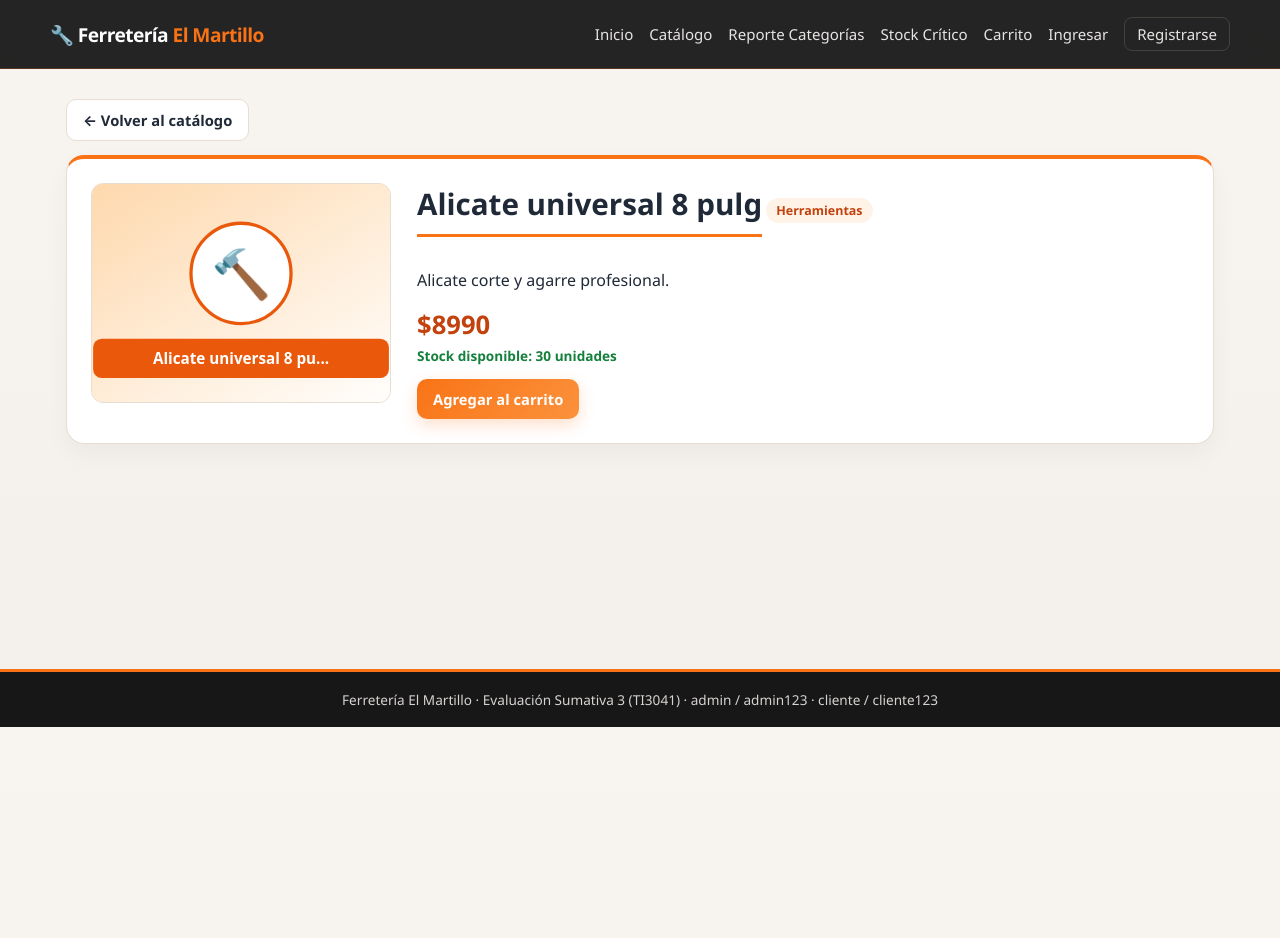
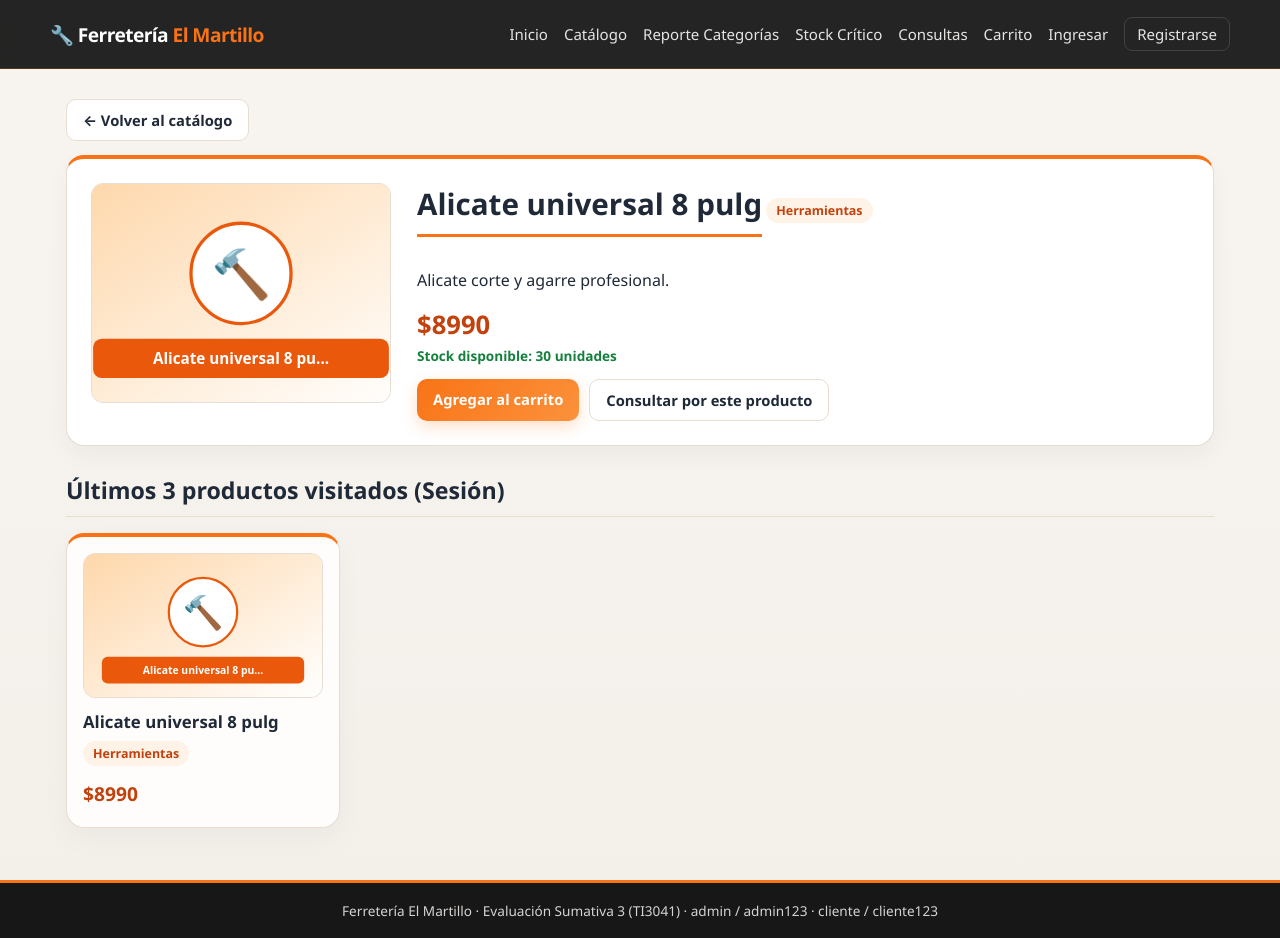
Before and after one commit to Xunork/Evaluacion-_03_4, a Django app: page /producto/3/ in a window 1280 px wide. Before the commit the page ends 727 px from the top, so only its background shows below. Run offline with Django 4.2, Linux system fonts and the light colour scheme; data comes from the database, SQL or seed files in the repository; both versions use the stored data as it was after the commit.

Commit message:
etapa-3-clientes

```diff
--- a/productos/models.py
+++ b/productos/models.py
@@ -64,3 +64,23 @@ class DetallePedido(models.Model):
 
     def __str__(self):
         return f"{self.nombre_producto} x{self.cantidad}"
+
+
+class ConsultaCliente(models.Model):
+    nombre = models.CharField(max_length=100)
+    correo = models.EmailField()
+    mensaje = models.TextField()
+    producto_interes = models.ForeignKey(
+        Producto,
+        on_delete=models.SET_NULL,
+        null=True,
+        blank=True,
+        related_name="consultas"
+    )
+    fecha = models.DateTimeField(auto_now_add=True)
+
+    class Meta:
+        ordering = ["-fecha"]
+
+    def __str__(self):
+        return f"{self.nombre} ({self.correo}) - {self.fecha.strftime('%d/%m/%Y %H:%M')}"
--- a/productos/urls.py
+++ b/productos/urls.py
@@ -23,4 +23,6 @@ urlpatterns = [
     # Rutas Etapa 2: Reportes con ORM
     path("reporte-resumen/", views.reporte_resumen, name="reporte_resumen"),
     path("reporte-critico/", views.reporte_critico, name="reporte_critico"),
+    # Ruta Etapa 3: Formulario de consultas de clientes
+    path("consultas/", views.consultas_clientes, name="consultas"),
 ]
--- a/productos/views.py
+++ b/productos/views.py
@@ -4,8 +4,8 @@ from django.contrib.auth.forms import AuthenticationForm
 from django.contrib.auth.decorators import login_required, user_passes_test
 from django.contrib import messages
 from django.db.models import Count, Avg, Sum
-from .models import Producto, Categoria, Pedido, DetallePedido
-from .forms import RegistroForm, ProductoForm, CategoriaForm
+from .models import Producto, Categoria, Pedido, DetallePedido, ConsultaCliente
+from .forms import RegistroForm, ProductoForm, CategoriaForm, ConsultaClienteForm
 
 
 def es_admin(user):
@@ -56,7 +56,21 @@ def landing(request):
     return render(request, "landing.html", contexto)
 
 
+def obtener_ultimos_visitados(request):
+    ids_visitados = request.session.get("ultimos_visitados", [])
+    productos_visitados = []
+    for prod_id in ids_visitados:
+        prod = Producto.objects.filter(id=prod_id).first()
+        if prod:
+            productos_visitados.append(prod)
+    return productos_visitados
+
+
 def tienda(request):
+    # Contador de visitas al catálogo guardado en sesión
+    visitas = request.session.get("visitas_catalogo", 0) + 1
+    request.session["visitas_catalogo"] = visitas
+
     q = request.GET.get("q", "").strip()
     cat_id = request.GET.get("categoria", "")
     cat_activa = int(cat_id) if cat_id.isdigit() else 0
@@ -69,6 +83,7 @@ def tienda(request):
 
     categorias = Categoria.objects.all()
     _, _, cart_count = calcular_detalle_carrito(obtener_carrito(request))
+    ultimos_visitados = obtener_ultimos_visitados(request)
 
     contexto = {
         "productos": productos,
@@ -76,17 +91,31 @@ def tienda(request):
         "cat_activa": cat_activa,
         "q": q,
         "cart_count": cart_count,
+        "visitas_catalogo": visitas,
+        "ultimos_visitados": ultimos_visitados,
     }
     return render(request, "tienda.html", contexto)
 
 
 def detalle(request, pk):
     producto = get_object_or_404(Producto, pk=pk)
+
+    # Guardar en sesión los últimos 3 productos visitados
+    visitados = request.session.get("ultimos_visitados", [])
+    if pk in visitados:
+        visitados.remove(pk)
+    visitados.insert(0, pk)
+    visitados = visitados[:3]
+    request.session["ultimos_visitados"] = visitados
+    request.session.modified = True
+
     _, _, cart_count = calcular_detalle_carrito(obtener_carrito(request))
+    ultimos_visitados = obtener_ultimos_visitados(request)
 
     contexto = {
         "producto": producto,
         "cart_count": cart_count,
+        "ultimos_visitados": ultimos_visitados,
     }
     return render(request, "detalle.html", contexto)
 
@@ -403,3 +432,38 @@ def reporte_critico(request):
         "cart_count": cart_count,
     }
     return render(request, "reporte_critico.html", contexto)
+
+
+# ==========================================================
+# ETAPA 3: FORMULARIO DE CLIENTES (MODELFORM) Y SESIONES
+# ==========================================================
+
+def consultas_clientes(request):
+    producto_id = request.GET.get("producto", "")
+
+    if request.method == "POST":
+        form = ConsultaClienteForm(request.POST)
+        if form.is_valid():
+            consulta = form.save()
+            messages.success(
+                request,
+                f"¡Gracias {consulta.nombre}! Tu consulta fue guardada en la base de datos correctamente."
+            )
+            return redirect("consultas")
+    else:
+        datos_iniciales = {}
+        if producto_id.isdigit():
+            datos_iniciales["producto_interes"] = int(producto_id)
+        form = ConsultaClienteForm(initial=datos_iniciales)
+
+    consultas = ConsultaCliente.objects.select_related("producto_interes").all()[:10]
+    _, _, cart_count = calcular_detalle_carrito(obtener_carrito(request))
+    ultimos_visitados = obtener_ultimos_visitados(request)
+
+    contexto = {
+        "form": form,
+        "consultas": consultas,
+        "cart_count": cart_count,
+        "ultimos_visitados": ultimos_visitados,
+    }
+    return render(request, "consultas.html", contexto)
--- a/templates/base.html
+++ b/templates/base.html
@@ -16,6 +16,7 @@
       <a href="{% url 'tienda' %}">Catálogo</a>
       <a href="{% url 'reporte_resumen' %}">Reporte Categorías</a>
       <a href="{% url 'reporte_critico' %}">Stock Crítico</a>
+      <a href="{% url 'consultas' %}">Consultas</a>
       <a href="{% url 'carrito' %}">Carrito{% if cart_count %} ({{ cart_count }}){% endif %}</a>
       {% if user.is_authenticated %}
         {% if user.is_staff %}
--- a/templates/detalle.html
+++ b/templates/detalle.html
@@ -21,6 +21,7 @@
       {% else %}
         <span class="btn disabled">Sin stock</span>
       {% endif %}
+      <a class="btn ghost" href="{% url 'consultas' %}?producto={{ producto.id }}">Consultar por este producto</a>
       {% if user.is_staff %}
         <a class="btn ghost" href="{% url 'producto_editar' producto.id %}">Editar producto</a>
         <a class="btn danger" href="{% url 'producto_eliminar' producto.id %}">Eliminar producto</a>
@@ -28,4 +29,22 @@
     </div>
   </div>
 </div>
+
+{% if ultimos_visitados %}
+<div class="sec-head">
+  <h2>Últimos 3 productos visitados (Sesión)</h2>
+</div>
+<div class="grid">
+  {% for v in ultimos_visitados %}
+  <article class="card">
+    <a href="{% url 'detalle' v.id %}" class="thumb">
+      <img class="prod-img" src="{{ v.imagen|default:'/static/img/productos/default.svg' }}" alt="{{ v.nombre }}">
+    </a>
+    <h3><a href="{% url 'detalle' v.id %}">{{ v.nombre }}</a></h3>
+    <p class="cat">{{ v.categoria.nombre|default:"Sin categoría" }}</p>
+    <p class="price">${{ v.precio }}</p>
+  </article>
+  {% endfor %}
+</div>
+{% endif %}
 {% endblock %}
```
Also changed, not shown: productos/admin.py (+8 -1 lines), productos/forms.py (+42 -1 lines), templates/consultas.html (added, +42 -0 lines), templates/tienda.html (+19 -5 lines), db.sqlite3, productos/migrations/0002_consultacliente.py (added).
